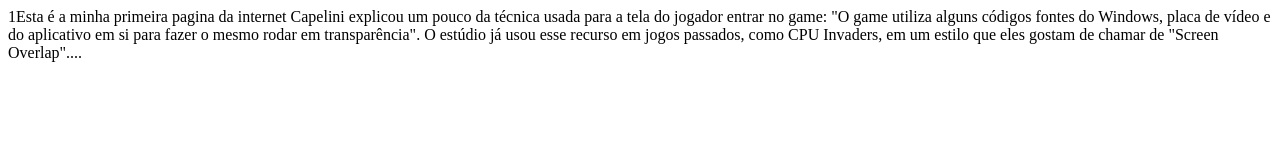
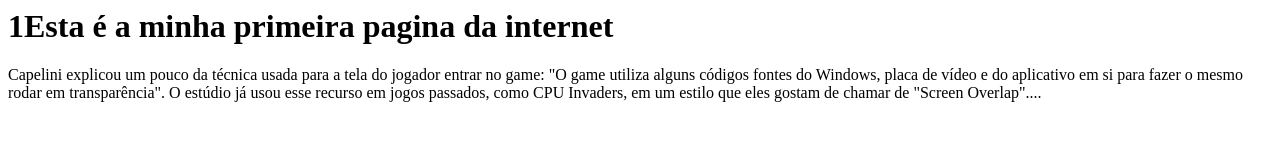
Before and after one commit to rcpeline/02-02, a plain HTML site: page index.html in a window 1280 px wide. Drawn offline with Linux system fonts and the light colour scheme.

Commit message:
Update index.html

```diff
--- a/index.html
+++ b/index.html
@@ -1,2 +1,2 @@
-<h>1Esta é a minha primeira pagina da internet</h1>
+<h1>1Esta é a minha primeira pagina da internet</h1>
 Capelini explicou um pouco da técnica usada para a tela do jogador entrar no game: "O game utiliza alguns códigos fontes do Windows, placa de vídeo e do aplicativo em si para fazer o mesmo rodar em transparência". O estúdio já usou esse recurso em jogos passados, como CPU Invaders, em um estilo que eles gostam de chamar de "Screen Overlap"....
```
